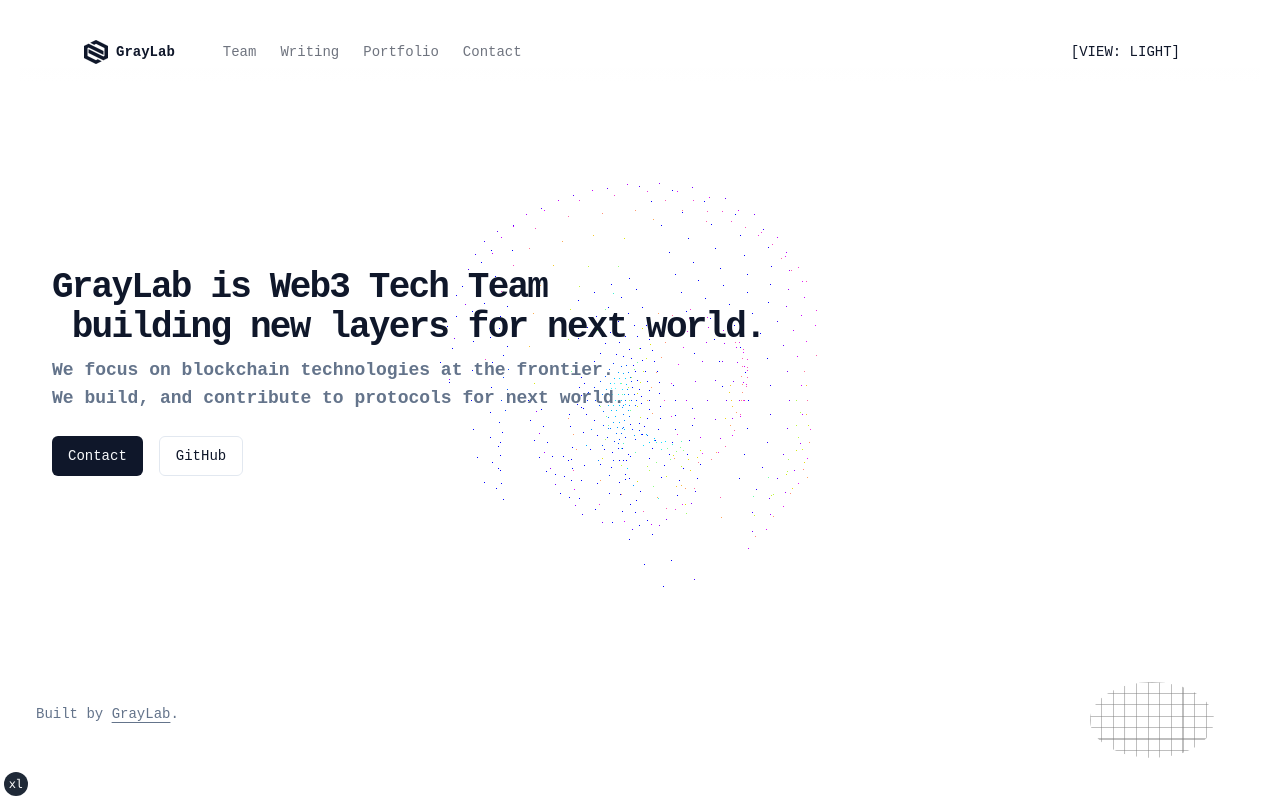
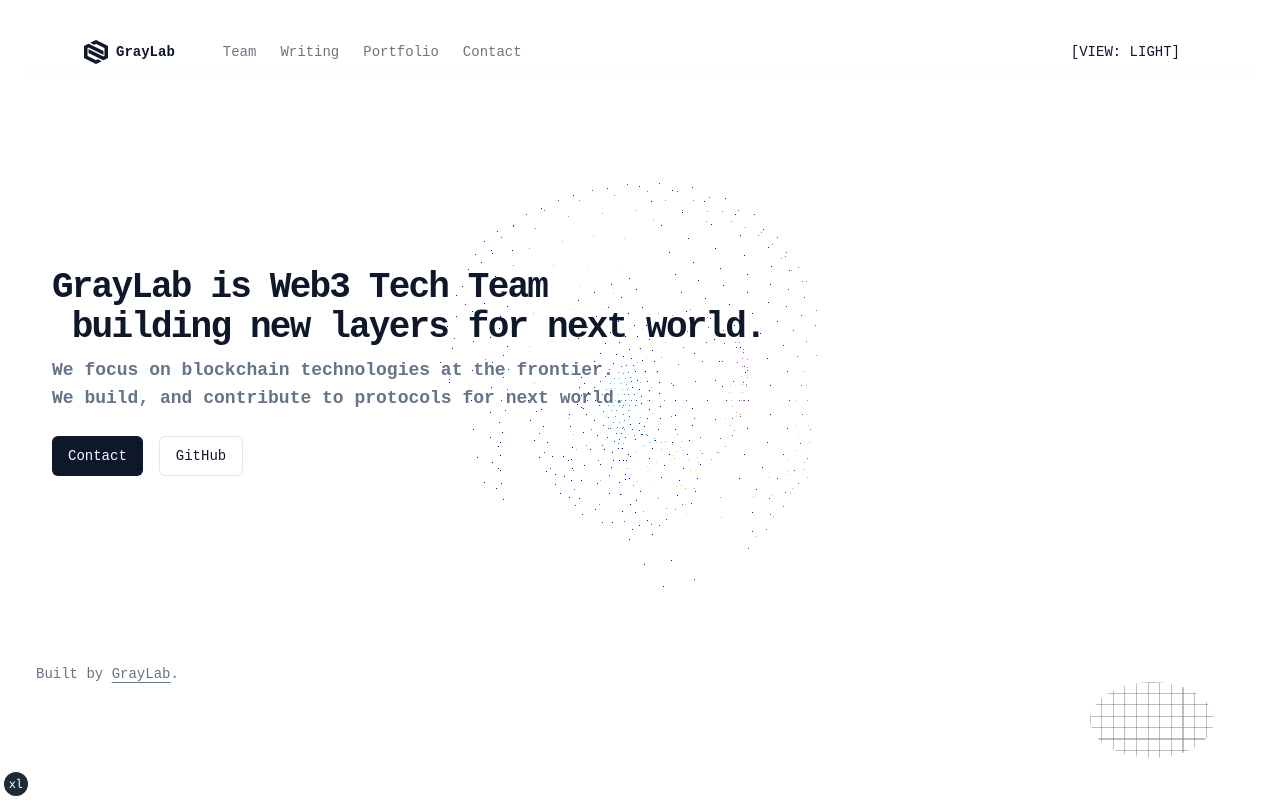
Before and after one commit to tibarom/gray, a Next.js app in the folder templates/next-template/: page / in a window 1280 px wide. Built offline with nearby package versions, Linux system fonts and the light colour scheme; a web font is replaced by a local one.

Commit message:
fix: solved conflict between absolute and sticky

```diff
--- a/templates/next-template/app/layout.tsx
+++ b/templates/next-template/app/layout.tsx
@@ -80,7 +80,7 @@
                   <div className="flex flex-col">
                   <div style={{ height: 'calc(100vh - 100px)' }}>
                   {children}
-                  <div className="sticky absolute bottom-12 flex justify-end">
+                  <div className="absolute bottom-12 flex justify-end">
                   {/* <AudioButton url={"https://www.soundhelix.com/examples/mp3/SoundHelix-Song-1.mp3"} /> */}
                   <AudioVisualizer/>
                   </div>
```
